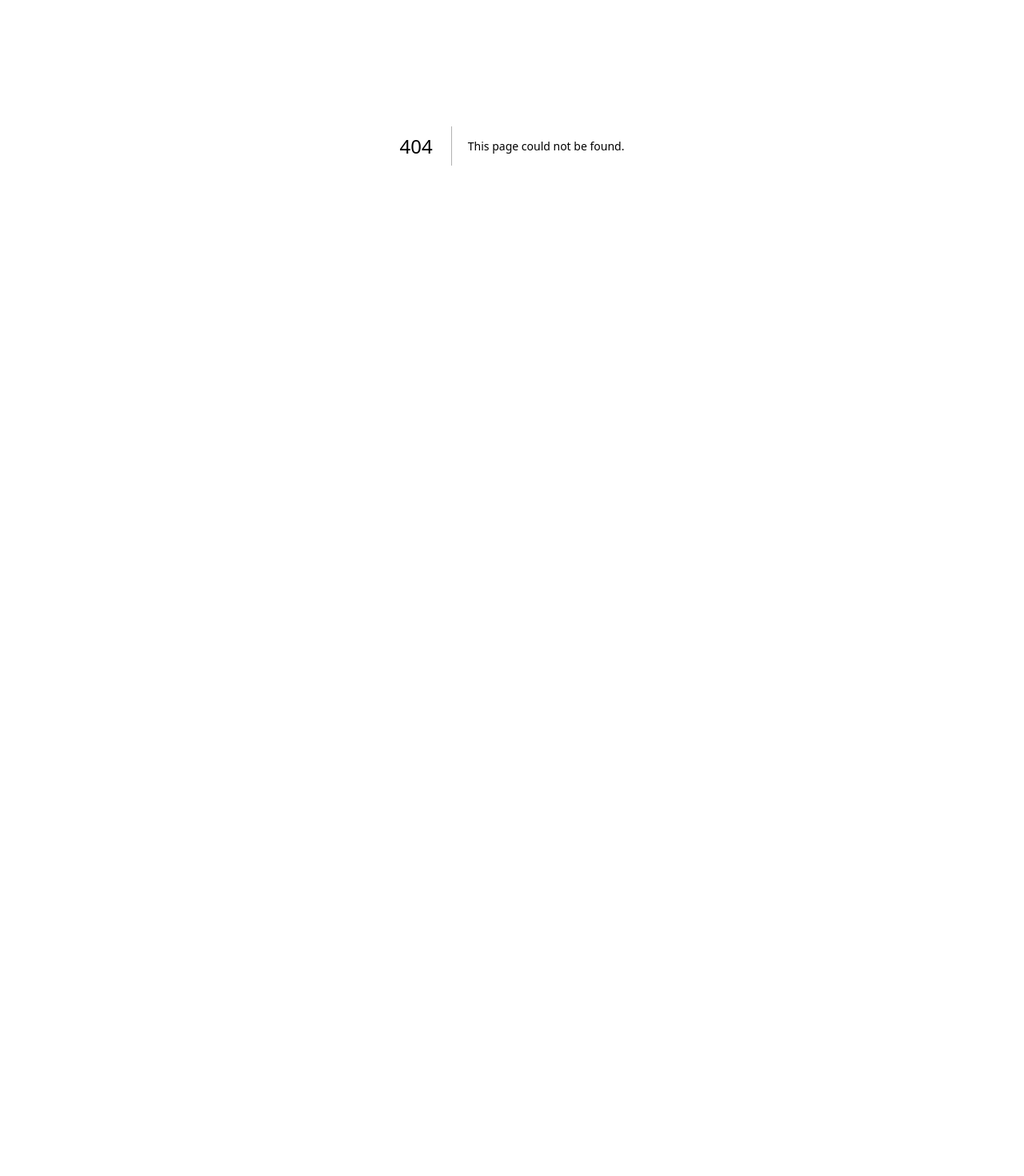
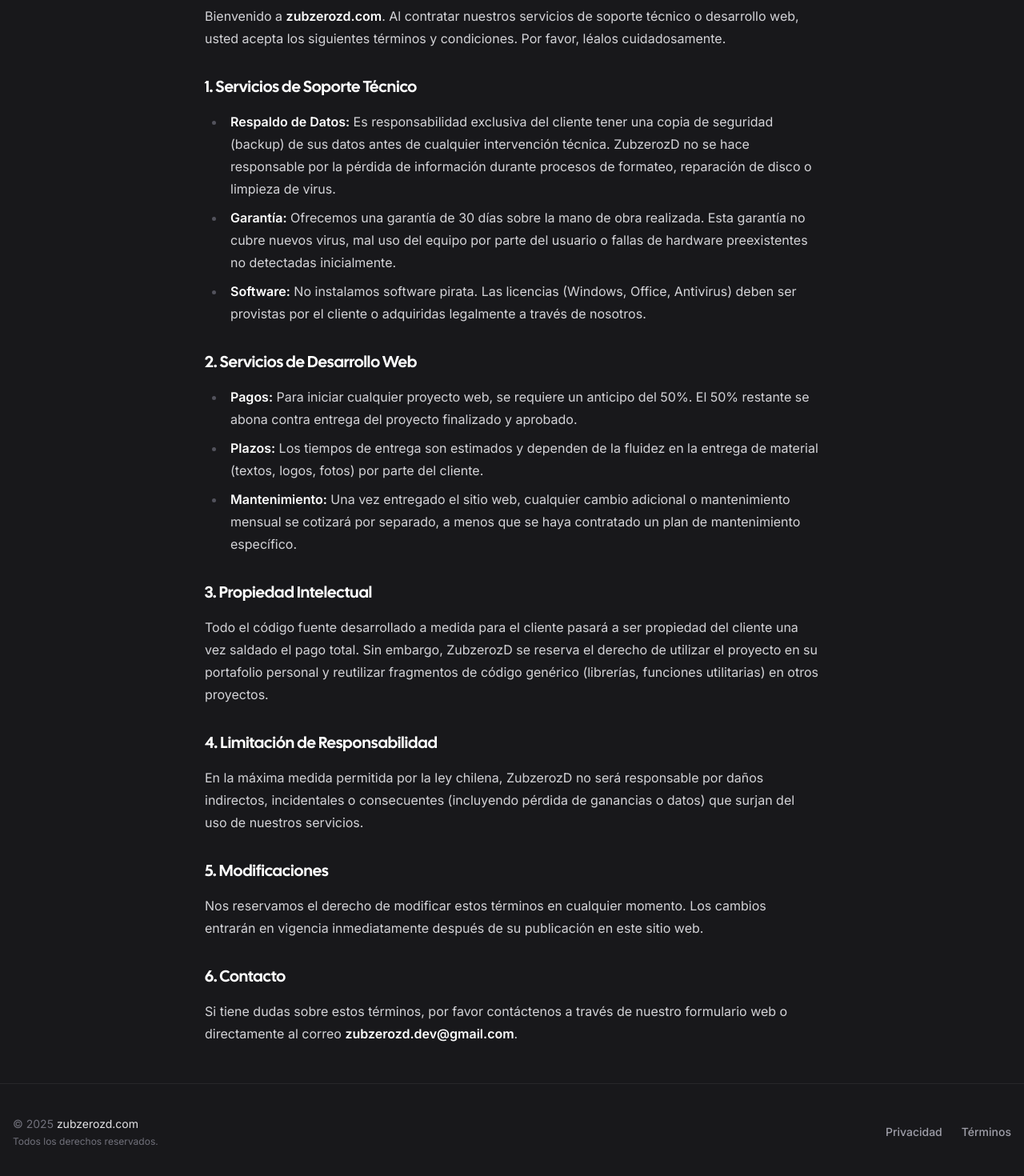
Before and after one commit to zubzerozD/zcanales, a Next.js app: page /terms in a window 1280 px wide. Before the commit this address had no page. Shown: the part 218-1688 px from the top of the page at 80% size. Before the commit the page ends 800 px from the top, so only its background shows below. Built offline with nearby package versions, Linux system fonts and the light colour scheme.

Commit message:
Add footer component and legal pages
Introduced a new Footer component and integrated it into the main layout. Added privacy policy and terms and conditions pages. Minor whitespace adjustment in globals.css.

```diff
--- /dev/null
+++ b/app/components/footer.tsx
@@ -0,0 +1,37 @@
+"use client";
+import Link from "next/link";
+
+export const Footer = () => {
+    return (
+        <footer className="w-full border-t border-zinc-800 bg-zinc-900 pt-10 pb-20">
+            <div className="container mx-auto px-4 flex flex-col md:flex-row justify-between items-center gap-6">
+
+                {/* Copyright */}
+                <div className="text-zinc-500 text-sm text-center md:text-left">
+                    <p>
+                        &copy; {new Date().getFullYear()} <span className="text-zinc-200">zubzerozd.com</span>
+                    </p>
+                    <p className="mt-1 text-xs">
+                        Todos los derechos reservados.
+                    </p>
+                </div>
+
+                {/* Enlaces Legales */}
+                <div className="flex gap-6 text-sm font-medium">
+                    <Link
+                        href="/privacy"
+                        className="text-zinc-400 hover:text-zinc-100 transition-colors duration-200"
+                    >
+                        Privacidad
+                    </Link>
+                    <Link
+                        href="/terms"
+                        className="text-zinc-400 hover:text-zinc-100 transition-colors duration-200"
+                    >
+                        Términos
+                    </Link>
+                </div>
+            </div>
+        </footer>
+    );
+};
--- a/app/layout.tsx
+++ b/app/layout.tsx
@@ -4,6 +4,7 @@
 import { Metadata } from "next";
 import { Navigation } from "./components/nav"; // <--- Importamos el componente
 import { SpeedInsights } from "@vercel/speed-insights/next"; // <--- Importamos Speed Insights
+import { Footer } from "./components/footer"; // <--- Importamos el componente Footer
 
 
 export const metadata: Metadata = {
@@ -78,6 +79,7 @@
         <Navigation /> {/* <--- Aquí se renderiza el menú flotante */}
         {children}
         <SpeedInsights /> {/* <--- Aquí se renderiza Speed Insights */}
+        <Footer /> {/* <--- Aquí se renderiza el pie de página */}
       </body>
     </html>
   );
--- /dev/null
+++ b/app/privacy/page.tsx
@@ -0,0 +1,21 @@
+import { Footer } from "../components/footer";
+
+export default function PrivacyPage() {
+    return (
+        <div className="bg-zinc-900 min-h-screen pt-24 px-6">
+            <div className="max-w-2xl mx-auto prose prose-invert prose-zinc">
+                <h1>Política de Privacidad</h1>
+                <p>Última actualización: {new Date().toLocaleDateString()}</p>
+
+                <h3>1. Datos que recolectamos</h3>
+                <p>Recopilamos información básica cuando utilizas nuestro formulario de contacto (Nombre, Email) y datos técnicos de navegación (IP anonimizada) para fines estadísticos.</p>
+
+                <h3>2. Uso de la información</h3>
+                <p>Utilizamos tu email exclusivamente para responder a tus consultas sobre nuestros servicios. No compartimos tu información con terceros para marketing.</p>
+
+                <h3>3. Tecnologías</h3>
+                <p>Este sitio utiliza tecnologías modernas como Vercel, Upstash y Resend para asegurar el funcionamiento y la entrega de correos.</p>
+            </div>
+        </div>
+    );
+}
--- /dev/null
+++ b/app/terms/page.tsx
@@ -0,0 +1,50 @@
+export default function TermsPage() {
+    return (
+        <div className="bg-zinc-900 min-h-screen flex flex-col">
+            <div className="flex-grow pt-24 px-6 pb-12">
+                <div className="max-w-3xl mx-auto prose prose-invert prose-zinc prose-headings:font-display">
+                    <h1>Términos y Condiciones</h1>
+                    <p className="lead">Última actualización: {new Date().toLocaleDateString()}</p>
+
+                    <p>
+                        Bienvenido a <strong>zubzerozd.com</strong>. Al contratar nuestros servicios de soporte técnico o desarrollo web, usted acepta los siguientes términos y condiciones. Por favor, léalos cuidadosamente.
+                    </p>
+
+                    <h3>1. Servicios de Soporte Técnico</h3>
+                    <ul>
+                        <li><strong>Respaldo de Datos:</strong> Es responsabilidad exclusiva del cliente tener una copia de seguridad (backup) de sus datos antes de cualquier intervención técnica. ZubzerozD no se hace responsable por la pérdida de información durante procesos de formateo, reparación de disco o limpieza de virus.</li>
+                        <li><strong>Garantía:</strong> Ofrecemos una garantía de 30 días sobre la mano de obra realizada. Esta garantía no cubre nuevos virus, mal uso del equipo por parte del usuario o fallas de hardware preexistentes no detectadas inicialmente.</li>
+                        <li><strong>Software:</strong> No instalamos software pirata. Las licencias (Windows, Office, Antivirus) deben ser provistas por el cliente o adquiridas legalmente a través de nosotros.</li>
+                    </ul>
+
+                    <h3>2. Servicios de Desarrollo Web</h3>
+                    <ul>
+                        <li><strong>Pagos:</strong> Para iniciar cualquier proyecto web, se requiere un anticipo del 50%. El 50% restante se abona contra entrega del proyecto finalizado y aprobado.</li>
+                        <li><strong>Plazos:</strong> Los tiempos de entrega son estimados y dependen de la fluidez en la entrega de material (textos, logos, fotos) por parte del cliente.</li>
+                        <li><strong>Mantenimiento:</strong> Una vez entregado el sitio web, cualquier cambio adicional o mantenimiento mensual se cotizará por separado, a menos que se haya contratado un plan de mantenimiento específico.</li>
+                    </ul>
+
+                    <h3>3. Propiedad Intelectual</h3>
+                    <p>
+                        Todo el código fuente desarrollado a medida para el cliente pasará a ser propiedad del cliente una vez saldado el pago total. Sin embargo, ZubzerozD se reserva el derecho de utilizar el proyecto en su portafolio personal y reutilizar fragmentos de código genérico (librerías, funciones utilitarias) en otros proyectos.
+                    </p>
+
+                    <h3>4. Limitación de Responsabilidad</h3>
+                    <p>
+                        En la máxima medida permitida por la ley chilena, ZubzerozD no será responsable por daños indirectos, incidentales o consecuentes (incluyendo pérdida de ganancias o datos) que surjan del uso de nuestros servicios.
+                    </p>
+
+                    <h3>5. Modificaciones</h3>
+                    <p>
+                        Nos reservamos el derecho de modificar estos términos en cualquier momento. Los cambios entrarán en vigencia inmediatamente después de su publicación en este sitio web.
+                    </p>
+
+                    <h3>6. Contacto</h3>
+                    <p>
+                        Si tiene dudas sobre estos términos, por favor contáctenos a través de nuestro formulario web o directamente al correo <strong>zubzerozd.dev@gmail.com</strong>.
+                    </p>
+                </div>
+            </div>
+        </div>
+    );
+}
```
Also changed, not shown: app/globals.css (line endings or trailing spaces).
